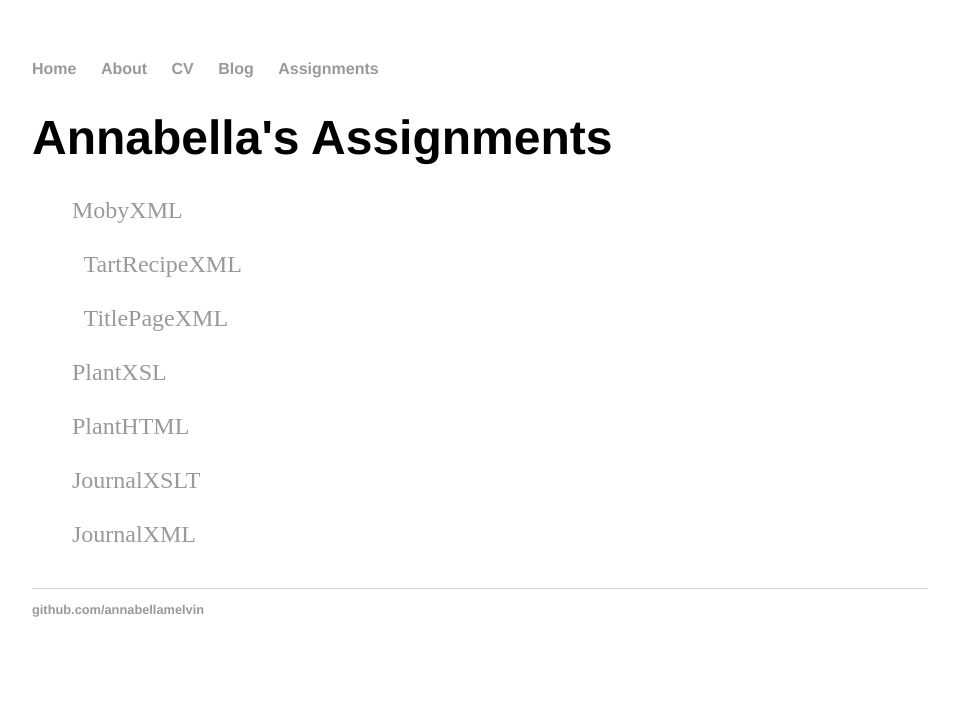
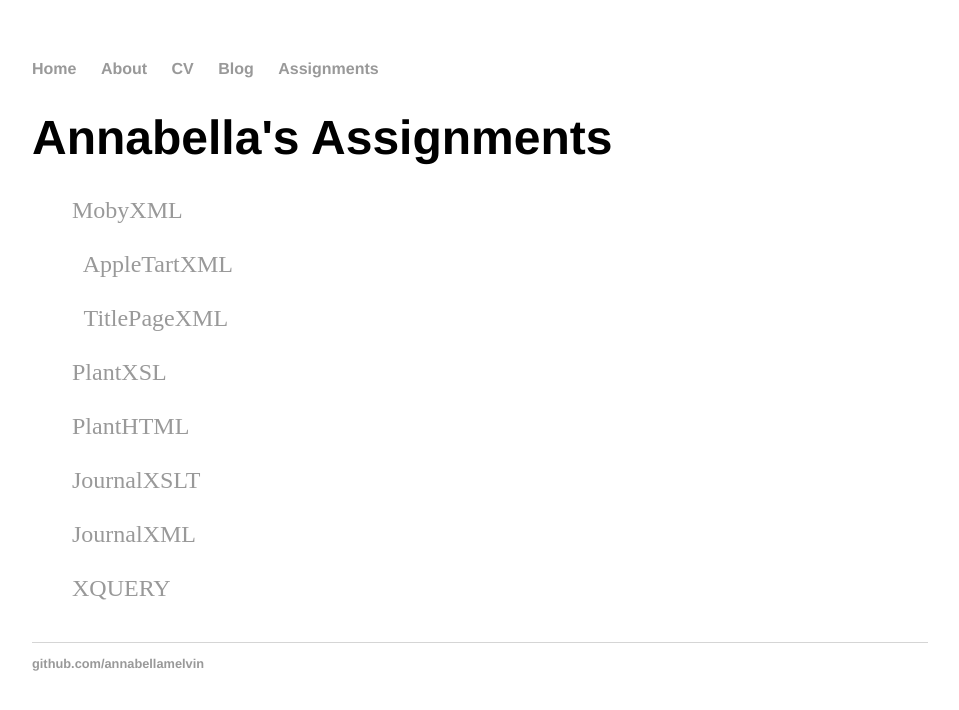
Before and after one commit to annabellamelvin/annabellamelvin.github.io, a Jekyll site: the page built from assignments/index.html, in a window 1280 px wide. Shown: the top 710 px of the page, without its empty margins (160-1119 px from the left). Built offline with Jekyll 4.4.1, drawn with Linux system fonts in a browser that asks for light colours.

Commit message:
Update index.html

```diff
--- a/assignments/index.html
+++ b/assignments/index.html
@@ -5,22 +5,24 @@ title: "Annabella's Assignments"
 	<h1>{{ page.title }}</h1>
 	<ul class="posts">
 
-		<a href="moby.xml"> MobyXML</a><br></br>
-		<a href="tartRecipe.xml"> TartRecipeXML</a><br></br>
+		<a href="moby_dick.xml"> MobyXML</a><br></br>
+		<a href="apple_tart.xml"> AppleTartXML</a><br></br>
 		<a href="titlepage.xml"> TitlePageXML</a><br></br>
 		<a href="plantcatalog.xsl"> PlantXSL</a><br></br>
 		<a href="plantcatalog.html"> PlantHTML</a><br></br>
 		<a href="journal_r.xsl"> JournalXSLT</a><br></br>
-		<a href="research_journals2.xml"> JournalXML</a>
+		<a href="research_journals2.xml"> JournalXML</a><br></br>
+		<a href="xquery_homework.xquery"> XQUERY</a>
 
 		{% for post in site.homework %}
-		<li><span>{{ post.date | date_to_string }}</span> » <a href="{{/moby.xml}}" title="{{moby.xml }}">{{moby.xml}}</a>
-		<span>{{ post.date | date_to_string }}</span> » <a href="{{/tartRecipe.xml}}" title="{{tartRecipe.xml}}">{{tartRecipe.xml}}</a>
+		<li><span>{{ post.date | date_to_string }}</span> » <a href="{{/moby_dick.xml}}" title="{{moby_dick.xml }}">{{moby_dick.xml}}</a>
+		<span>{{ post.date | date_to_string }}</span> » <a href="{{/apple_tart.xml}}" title="{{apple_tart.xml}}">{{apple_tart.xml}}</a>
 		<span>{{ post.date | date_to_string }}</span> » <a href="{{/titlepage.xml}}" title="{{titlepage.xml}}">{{titlepage.xml}}</a>
 		<span>{{ post.date | date_to_string }}</span> » <a href="{{/plantcatalog.xsl}}" title="{{plantcatalog.xsl}}">{{plantcatalog.xsl}}</a>
 		<span>{{ post.date | date_to_string }}</span> » <a href="{{/plantcatalog.html}}" title="{{plantcatalog.html}}">{plantcatalog.html}}</a>
 		<span>{{ post.date | date_to_string }}</span> » <a href="{{/journal_r.xsl}}" title="{{journal_r.xsl}}">{{JournalXSLT}}</a>
-		<span>{{ post.date | date_to_string }}</span> » <a href="{{/research_journals2.xml}}" title="{{research_journals2.xml}}">{plantcatalog.html}}</a></li>
+		<span>{{ post.date | date_to_string }}</span> » <a href="{{/research_journals2.xml}}" title="{{research_journals2.xml}}">{plantcatalog.html}}</a>
+		<span>{{ post.date | date_to_string }}</span> » <a href="{{/xquery_homework.xquery}}" title="{{xquery_homework.xquery}}">{xquery_homework.xquery}}</a></li>
 
 	  {% endfor %}
 		</ul>
```
